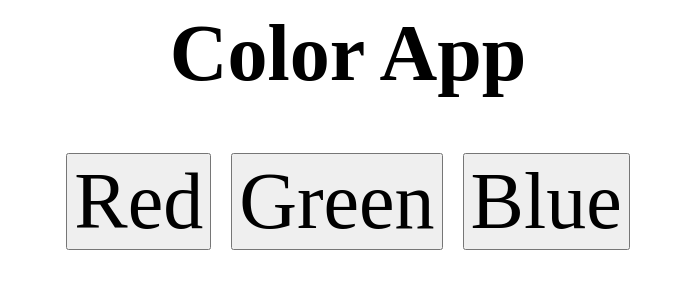
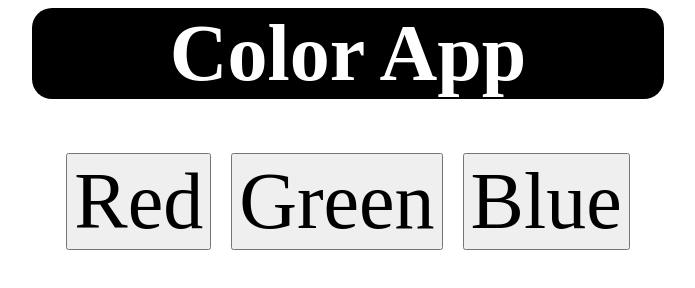
Before and after one commit to shreyshringare/COLOR03082024, a plain HTML site: page index.html in a window 1280 px wide. Shown: the whole page, without its empty margins (292-987 px from the left). Drawn offline with Linux system fonts and the light colour scheme.

Commit message:
Update index.html

```diff
--- a/index.html
+++ b/index.html
@@ -4,6 +4,12 @@
         <style>
             *{font-size:80px;
               font-family: 'Times New Roman';}
+             h1{ font-size: 80px;
+            color: white;
+            font-family: 'Times New Roman';
+            background-color: black ;
+            border-radius: 20px;
+            width:50%;}
         </style>
     </head>
     <body>
```
